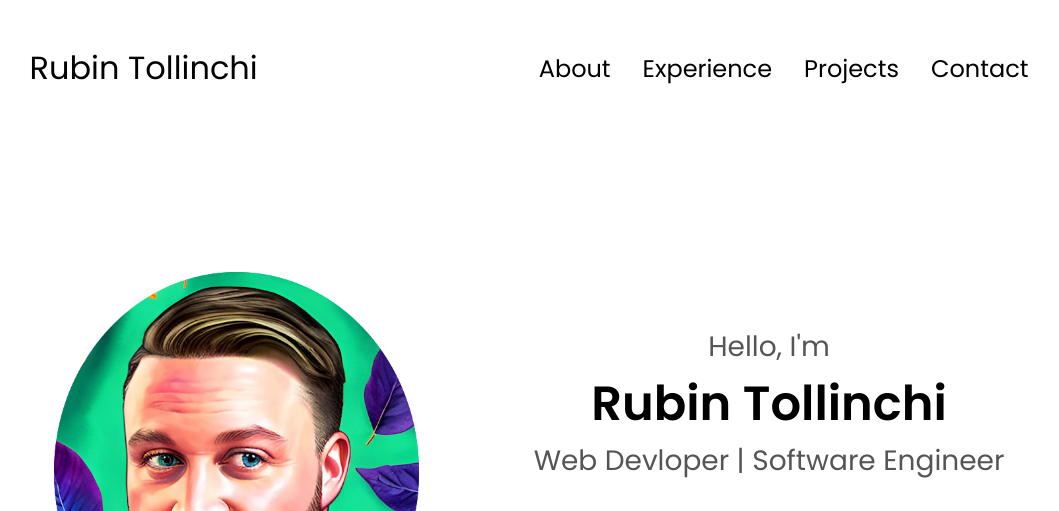
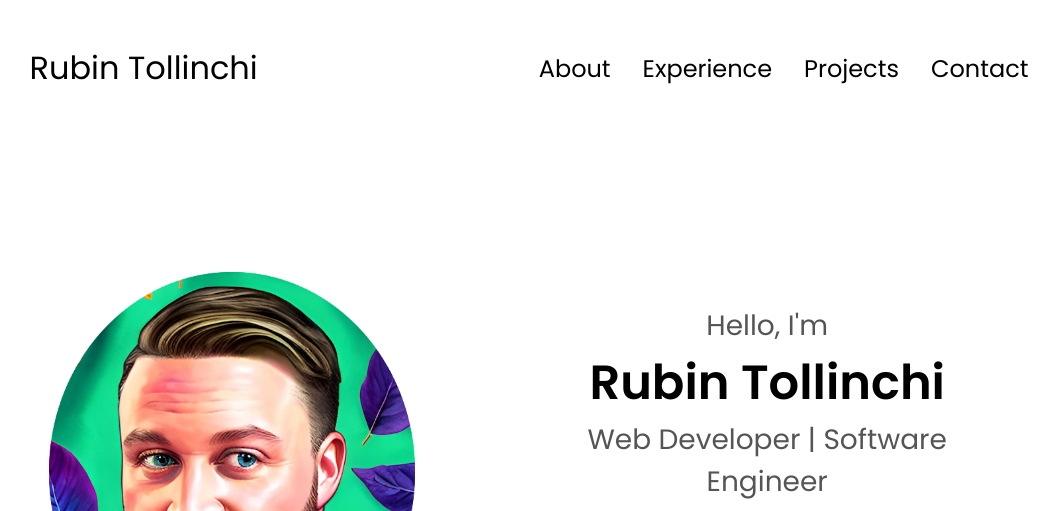
Before and after one commit to Rtollinchi/html-css-js-portfolio, a website: page index.html in a window 1280 px wide. Shown: the top 511 px of the page, without its empty margins (111-1170 px from the left). Drawn offline with Linux system fonts and the light colour scheme.

Commit message:
fixed spelling of developer in profile section

```diff
--- a/index.html
+++ b/index.html
@@ -46,7 +46,7 @@
       <div class="section__text">
         <p class="section__text__p1">Hello, I'm</p>
         <h1 class="title">Rubin Tollinchi</h1>
-        <p class="section__text__p2">Web Devloper | Software Engineer</p>
+        <p class="section__text__p2">Web Developer | Software Engineer</p>
         <div class="btn-container">
           <button
             class="btn btn-color-2"
```
